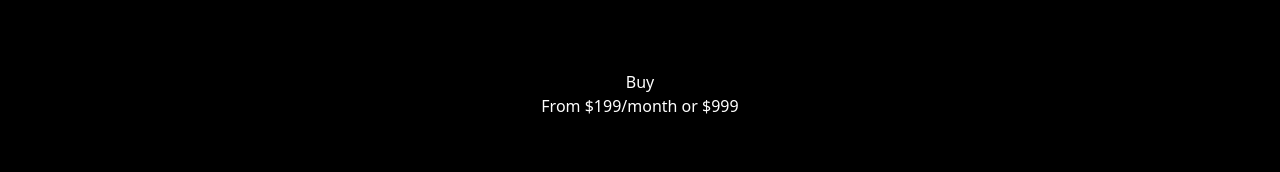
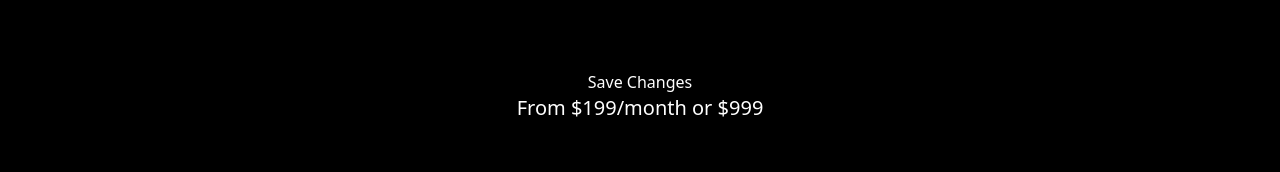
Before and after one commit to HamzaAmir97/Apple_website, a React (Vite) app: page / in a window 1280 px wide. Shown: the part 557-729 px from the top of the page. Built offline with nearby package versions, Linux system fonts and the light colour scheme.

Commit message:
add gsap repo

```diff
--- a/package.json
+++ b/package.json
@@ -11,11 +11,11 @@
   },
   "dependencies": {
     "@gsap/react": "^2.1.2",
-    "@tailwindcss/vite": "^4.1.6",
+    "@tailwindcss/vite": "^4.1.7",
     "gsap": "^3.13.0",
     "react": "^19.1.0",
     "react-dom": "^19.1.0",
-    "tailwindcss": "^4.1.6"
+    "tailwindcss": "^4.1.7"
   },
   "devDependencies": {
     "@eslint/js": "^9.25.0",
@@ -26,7 +26,6 @@
     "eslint-plugin-react-hooks": "^5.2.0",
     "eslint-plugin-react-refresh": "^0.4.19",
     "globals": "^16.0.0",
-    "tailwindcss": "^3.4.17",
     "vite": "^6.3.5"
   }
 }
--- a/src/components/Hero.jsx
+++ b/src/components/Hero.jsx
@@ -42,7 +42,9 @@ const Hero = () => {
         id="cta"
         className="flex flex-col items-center opacity-0 translate-y-20"
       >
-        <button href="#highlights" className="tex-sky-400 btn">Buy</button>
+        <button class=" z-20 bg-blue-500 transition delay-150 duration-300 ease-in-out hover:-translate-y-1 hover:scale-110 hover:bg-indigo-500 ...">
+  Save Changes
+</button>
         <p className="font-normal text-xl">From $199/month or $999</p>
       </div>
     </section>
--- a/src/index.css
+++ b/src/index.css
@@ -1,3 +1,7 @@
+@import "tailwindcss";
+
+
+
 *, ::before, ::after {
   --tw-border-spacing-x: 0;
   --tw-border-spacing-y: 0;
```
Also changed, not shown: 1 other file (tests, documents, lock files or other folders).
